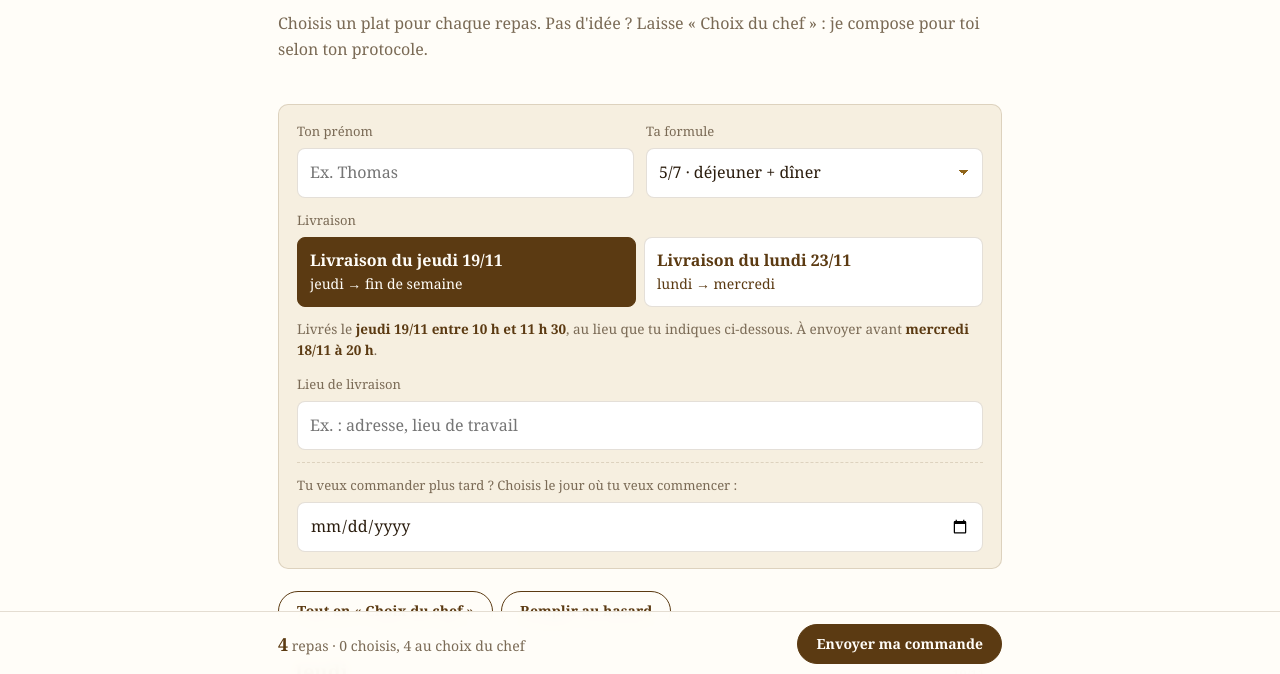
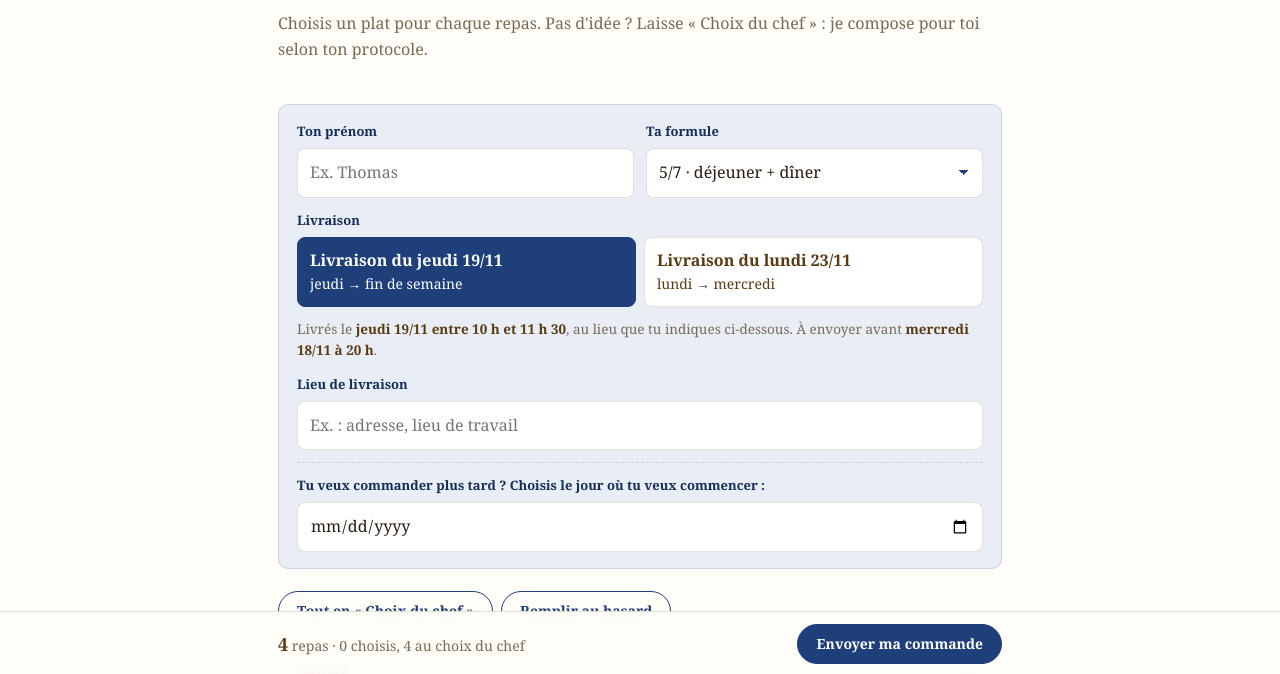
Before and after one commit to lefebvrevictor3-gif/lfmeal, a plain HTML site: page commande.html in a window 1280 px wide. Shown: the part 124-798 px from the top of the page. Drawn offline with Linux system fonts and the light colour scheme; a web font is replaced by a local one.

Commit message:
Page commande : couleur d'accent bleu croco

```diff
--- a/commande.html
+++ b/commande.html
@@ -16,6 +16,7 @@
   :root {
     --creme:#FFFDF8; --beige:#F6EFE0; --sable:#EADFC8; --bronze:#8F6419; --bronze-clair:#B8893A;
     --brun:#5B3A12; --encre:#2B1D0E; --gris:#7A6A55; --ligne:rgba(91,58,18,.16); --ok:#4E7A3A; --alerte:#B4462F;
+    --bleu:#1F3F7A; --bleu-fonce:#152C57; --bleu-clair:#E8EDF6;
     --serif:"Playfair Display", Georgia, serif; --texte:"Lora", Georgia, serif;
   }
   * { box-sizing:border-box; }
@@ -30,27 +31,28 @@
   .intro h1 { font-size:clamp(28px, 6vw, 40px); margin:10px 0 8px; }
   .intro p { color:var(--gris); }
 
-  .carte-info { background:var(--beige); border:1px solid var(--ligne); border-radius:10px; padding:16px 18px; margin:18px 0; display:grid; gap:12px; }
+  .carte-info { background:var(--bleu-clair); border:1px solid rgba(31,63,122,.14); border-radius:10px; padding:16px 18px; margin:18px 0; display:grid; gap:12px; }
   .champ { display:grid; gap:6px; }
-  .champ label { font-size:13px; color:var(--gris); }
+  .champ label { font-size:13px; color:var(--bleu-fonce); font-weight:600; }
+  input:focus, select:focus, textarea:focus { outline:2px solid var(--bleu); outline-offset:1px; border-color:var(--bleu); }
   input[type=text], select, textarea { width:100%; font:inherit; color:var(--encre); background:#fff; border:1px solid var(--ligne); border-radius:8px; padding:11px 12px; }
-  select { appearance:none; background-image:linear-gradient(45deg, transparent 50%, var(--bronze) 50%), linear-gradient(135deg, var(--bronze) 50%, transparent 50%); background-position:calc(100% - 18px) 50%, calc(100% - 13px) 50%; background-size:5px 5px; background-repeat:no-repeat; padding-right:34px; }
+  select { appearance:none; background-image:linear-gradient(45deg, transparent 50%, var(--bleu) 50%), linear-gradient(135deg, var(--bleu) 50%, transparent 50%); background-position:calc(100% - 18px) 50%, calc(100% - 13px) 50%; background-size:5px 5px; background-repeat:no-repeat; padding-right:34px; }
   .ligne2 { display:grid; grid-template-columns:1fr 1fr; gap:12px; }
   @media (max-width:520px) { .ligne2 { grid-template-columns:1fr; } }
 
   .periode { display:flex; gap:8px; flex-wrap:wrap; }
   .periode button { flex:1; min-width:150px; font:inherit; font-size:14px; padding:10px 12px; border-radius:8px; border:1px solid var(--ligne); background:#fff; color:var(--brun); cursor:pointer; text-align:left; }
   .periode button b { display:block; font-family:var(--serif); font-size:16px; }
-  .periode button.actif { border-color:var(--brun); background:var(--brun); color:var(--creme); }
-  .periode button.actif b { color:var(--creme); }
+  .periode button.actif { border-color:var(--bleu); background:var(--bleu); color:#fff; }
+  .periode button.actif b { color:#fff; }
   .autre { border-top:1px dashed var(--ligne); padding-top:12px; }
   input[type=date] { width:100%; font:inherit; color:var(--encre); background:#fff; border:1px solid var(--ligne); border-radius:8px; padding:10px 12px; }
   .limite { font-size:13.5px; color:var(--gris); }
   .limite b { color:var(--brun); }
 
   .raccourcis { display:flex; gap:8px; flex-wrap:wrap; margin:22px 0 4px; }
-  .btn { display:inline-flex; align-items:center; justify-content:center; gap:8px; padding:12px 18px; border-radius:999px; font:600 14px/1 var(--texte); border:1px solid var(--brun); color:var(--brun); background:transparent; cursor:pointer; text-decoration:none; }
-  .btn.plein { background:var(--brun); color:var(--creme); }
+  .btn { display:inline-flex; align-items:center; justify-content:center; gap:8px; padding:12px 18px; border-radius:999px; font:600 14px/1 var(--texte); border:1px solid var(--bleu); color:var(--bleu); background:transparent; cursor:pointer; text-decoration:none; }
+  .btn.plein { background:var(--bleu); border-color:var(--bleu); color:#fff; }
   .btn:disabled { opacity:.45; cursor:not-allowed; }
 
   .jour { border:1px solid var(--ligne); border-radius:12px; background:#fff; margin:14px 0; overflow:hidden; }
@@ -68,9 +70,9 @@
   .barre .wrap { display:flex; align-items:center; justify-content:space-between; gap:12px; }
   .compteur { font-size:14px; color:var(--gris); }
   .compteur b { font-family:var(--serif); font-size:18px; color:var(--brun); }
-  .compteur.ok b { color:var(--ok); }
+  .compteur.ok b { color:var(--bleu); }
   .note { font-size:13px; color:var(--gris); margin-top:10px; }
-  .toast { position:fixed; left:50%; bottom:90px; transform:translateX(-50%); background:var(--brun); color:var(--creme); padding:10px 16px; border-radius:999px; font-size:14px; opacity:0; transition:opacity .3s; pointer-events:none; }
+  .toast { position:fixed; left:50%; bottom:90px; transform:translateX(-50%); background:var(--bleu); color:var(--creme); padding:10px 16px; border-radius:999px; font-size:14px; opacity:0; transition:opacity .3s; pointer-events:none; }
   .toast.vu { opacity:1; }
   .admin { margin:28px 0; padding:16px 18px; border:1px dashed var(--bronze); border-radius:10px; display:none; }
   .admin.vu { display:block; }
```
